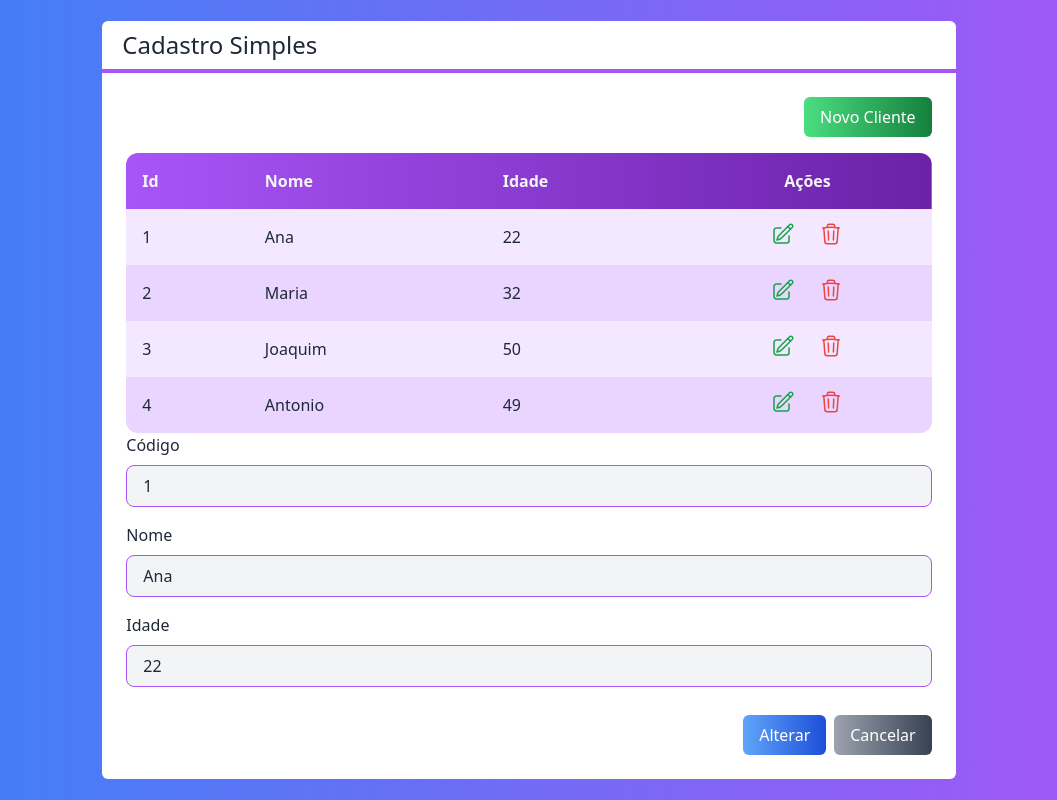
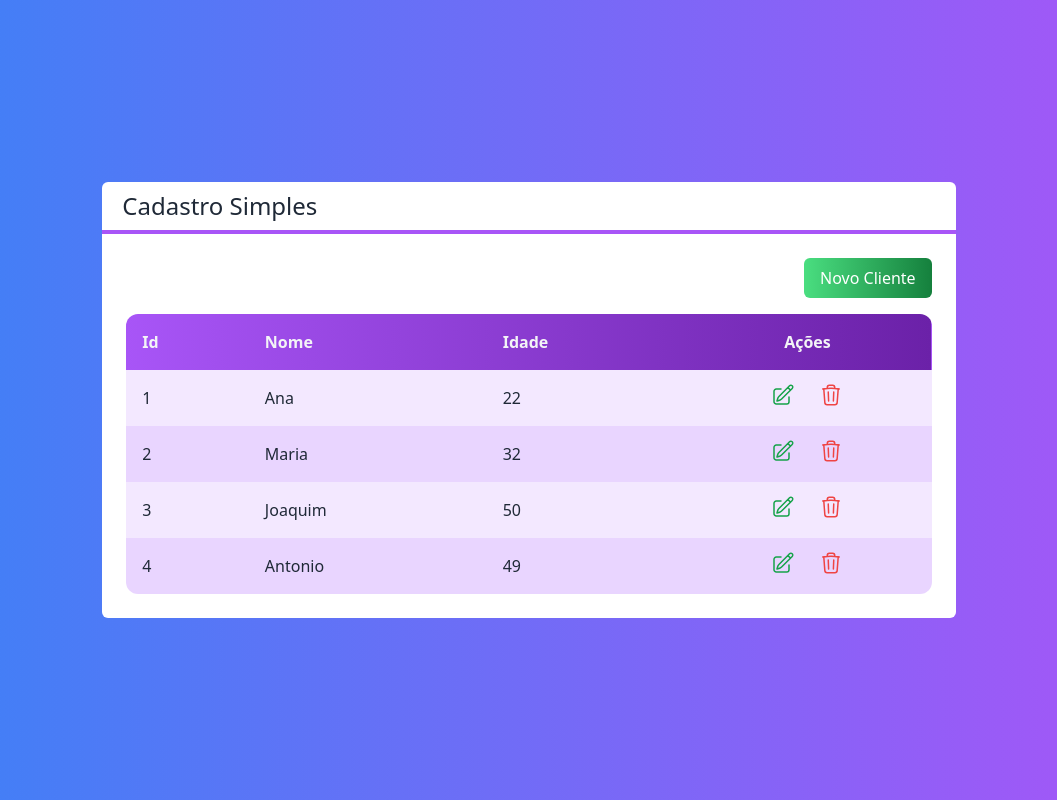
Before and after one commit to heberGustavo/crud-users, a Next.js app: page / in a window 1280 px wide. Shown: the whole page, without its empty margins (111-1168 px from the left). Built offline with nearby package versions, Linux system fonts and the light colour scheme.

Commit message:
Create actions to buttons

```diff
--- a/src/components/Botao.tsx
+++ b/src/components/Botao.tsx
@@ -4,13 +4,14 @@
     cor?: "green" | "blue" | "gray";
     className?: string;
     children: ReactNode;
+    onClick?: () => void
 }
 
 export default function Botao(props: BotaoProps){
     const cor = props.cor ?? "gray";
 
     return(
-        <button className={`
+        <button onClick={props.onClick} className={`
             bg-gradient-to-r from-${cor}-400 to-${cor}-700
             text-white px-4 py-2 rounded-md
             ${props.className}
--- a/src/components/Formulario.tsx
+++ b/src/components/Formulario.tsx
@@ -3,17 +3,19 @@
 import { useState } from "react";
 import Botao from "./Botao";
 
-interface FormularioProps{
+interface FormularioProps {
   cliente: Cliente;
+  clienteMudou?: (cliente: Cliente) => void;
+  cancelado?: () => void;
 }
 
-export default function Formulario(props: FormularioProps){
+export default function Formulario(props: FormularioProps) {
   const id = props.cliente?.id;
 
   const [nome, setNome] = useState(props.cliente?.nome ?? "");
   const [idade, setIdade] = useState(props.cliente?.idade ?? 0);
 
-    return(
+  return (
     <div>
       {id ? (
         <Entrada
@@ -23,7 +25,9 @@
           valor={id}
           className="mb-4"
         />
-            ): false}
+      ) : (
+        false
+      )}
 
       <Entrada
         tipo="text"
@@ -40,13 +44,17 @@
       />
 
       <div className="flex justify-end mt-7">
-                <Botao cor="blue" className="mr-2">
+        <Botao
+          cor="blue"
+          className="mr-2"
+          onClick={() => props.clienteMudou?.(new Cliente(nome, +idade, id))}
+        >
           {id ? "Alterar" : "Salvar"}
         </Botao>
-                <Botao cor="gray">
+        <Botao cor="gray" onClick={props.cancelado}>
           Cancelar
         </Botao>
       </div>
     </div>
-    )
+  );
 }
--- a/src/pages/index.tsx
+++ b/src/pages/index.tsx
@@ -4,32 +4,58 @@
 import Tabela from "@/components/Tabela";
 import Cliente from "@/core/Cliente";
 
+import { useState } from "react";
+
 export default function Home() {
+  const clientes = [
+    new Cliente("Ana", 22, "1"),
+    new Cliente("Maria", 32, "2"),
+    new Cliente("Joaquim", 50, "3"),
+    new Cliente("Antonio", 49, "4"),
+  ];
 
-  const clientes = [
-    new Cliente('Ana', 22, '1'),
-    new Cliente('Maria', 32, '2'),
-    new Cliente('Joaquim', 50, '3'),
-    new Cliente('Antonio', 49, '4'),
-  ]
+  const [visivel, setVisivel] = useState<"tabela" | "form">("tabela");
+  const [cliente, setCliente] = useState<Cliente>(Cliente.vazio);
+
+  function salvarCliente(cliente: Cliente) {
+    console.log(cliente);
+    setVisivel("tabela");
+  }
+
+  function novoCliente() {
+    setCliente(Cliente.vazio)
+    setVisivel("form");
+  }
+
 
   function clienteSelecionado(cliente: Cliente) {
-    console.log(cliente.nome)
+    setCliente(cliente);
+    setVisivel("form");
   }
 
   function clienteExcluido(cliente: Cliente) {
-    console.log(cliente.idade)
+    console.log(cliente.idade);
   }
 
   return (
-    <main className={`
+    <main
+      className={`
       flex justify-center items-center h-screen
       bg-gradient-to-r from-blue-500 to-purple-500
       text-white
-    `}>
+    `}
+    >
       <Layout titulo="Cadastro Simples">
+        {visivel === "tabela" ? (
+          <>
             <div className="flex justify-end">
-          <Botao cor="green" className="mb-4">Novo Cliente</Botao>
+              <Botao
+                cor="green"
+                className="mb-4"
+                onClick={novoCliente}
+              >
+                Novo Cliente
+              </Botao>
             </div>
 
             <Tabela
@@ -37,9 +63,17 @@
               clienteSelecionado={clienteSelecionado}
               clienteExcluido={clienteExcluido}
             />
-
-        <Formulario cliente={clientes[0]} />
+          </>
+        ) : (
+          <>
+            <Formulario
+              cliente={cliente}
+              cancelado={() => setVisivel("tabela")}
+              clienteMudou={salvarCliente}
+            />
+          </>
+        )}
       </Layout>
     </main>
-  )
+  );
 }
```
Lines whose indentation alone changed are shown as unchanged.
